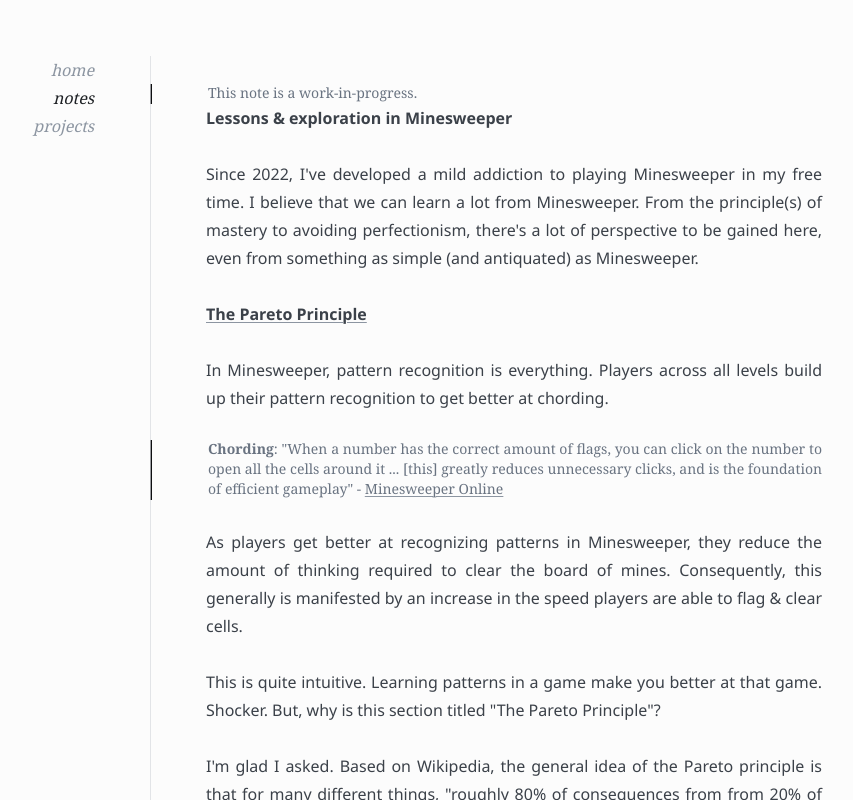
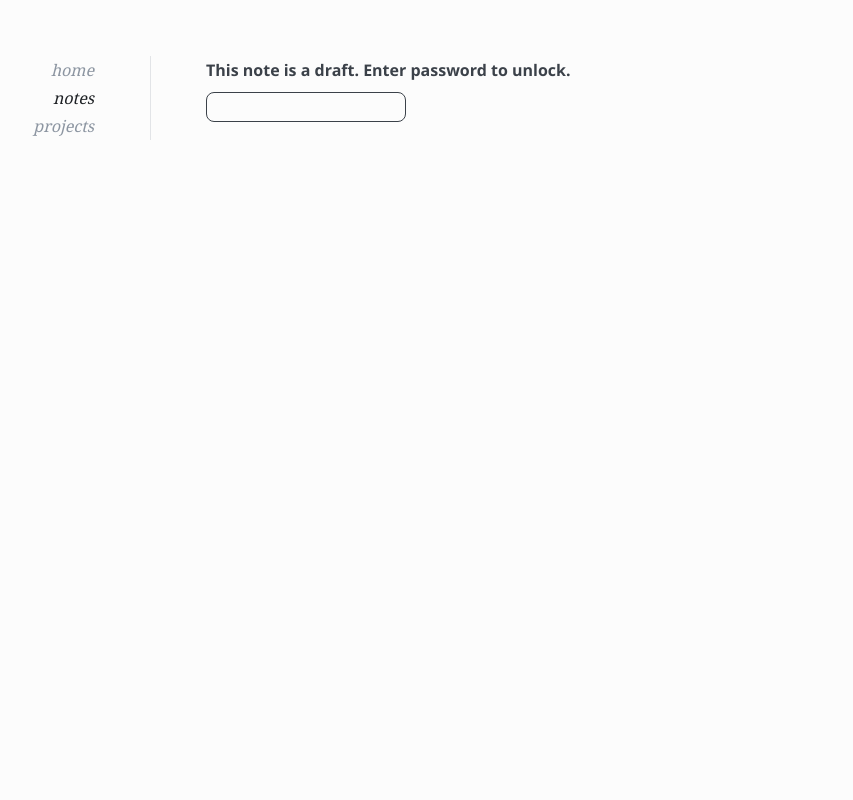
Before and after one commit to arugyani/gyani.dev, a Next.js app: page /notes/minesweeper-lessons in a window 1280 px wide. Shown: the top 800 px of the page, without its empty margins (26-879 px from the left). Built offline with nearby package versions, Linux system fonts and the light colour scheme.

Commit message:
super secure passwordp protection

```diff
--- a/app/notes/[slug]/page.tsx
+++ b/app/notes/[slug]/page.tsx
@@ -1,3 +1,4 @@
+import MDXWrapper from "@/components/mdx-wrapper";
 import { promises as fs } from "fs";
 import path from "path";
 
@@ -7,13 +8,15 @@ export default async function Page(props: {
   }>;
 }) {
   const params = await props.params;
-  const { default: MDXContent } = await import(
+  const { default: MDXContent, metadata } = await import(
     "../_content/" + `${params.slug}.mdx`
   );
 
   return (
     <div className="text-justify font-zh">
-      <MDXContent />
+      <MDXWrapper draft={metadata.draft}>
+        <MDXContent />
+      </MDXWrapper>
     </div>
   );
 }
--- /dev/null
+++ b/components/mdx-wrapper.tsx
@@ -0,0 +1,52 @@
+"use client";
+
+import { ReactNode, useEffect, useState } from "react";
+
+export default function MDXWrapper({
+  draft,
+  children,
+}: {
+  draft: boolean;
+  children: ReactNode;
+}) {
+  const [visible, setVisible] = useState(!draft);
+  const [password, setPassword] = useState("");
+
+  useEffect(() => {
+    if (typeof window !== "undefined") {
+      const stored = localStorage.getItem("draftMode");
+      if (stored) setVisible(true);
+    }
+  }, []);
+
+  useEffect(() => {
+    if (visible) return;
+    if (password !== "super-secure-password") return;
+
+    setVisible(true);
+
+    if (typeof window !== "undefined") {
+      localStorage.setItem("draftMode", "true");
+    }
+  }, [password, visible]);
+
+  return (
+    <div>
+      {!visible && (
+        <div className="flex flex-col gap-2">
+          <label htmlFor="draft" className="font-bold">
+            This note is a draft. Enter password to unlock.
+          </label>
+          <input
+            type="password"
+            id="draft"
+            className="border px-2 rounded-lg text-md max-w-[200px]"
+            value={password}
+            onChange={(e) => setPassword(e.target.value)}
+          />
+        </div>
+      )}
+      {visible && children}
+    </div>
+  );
+}
```
